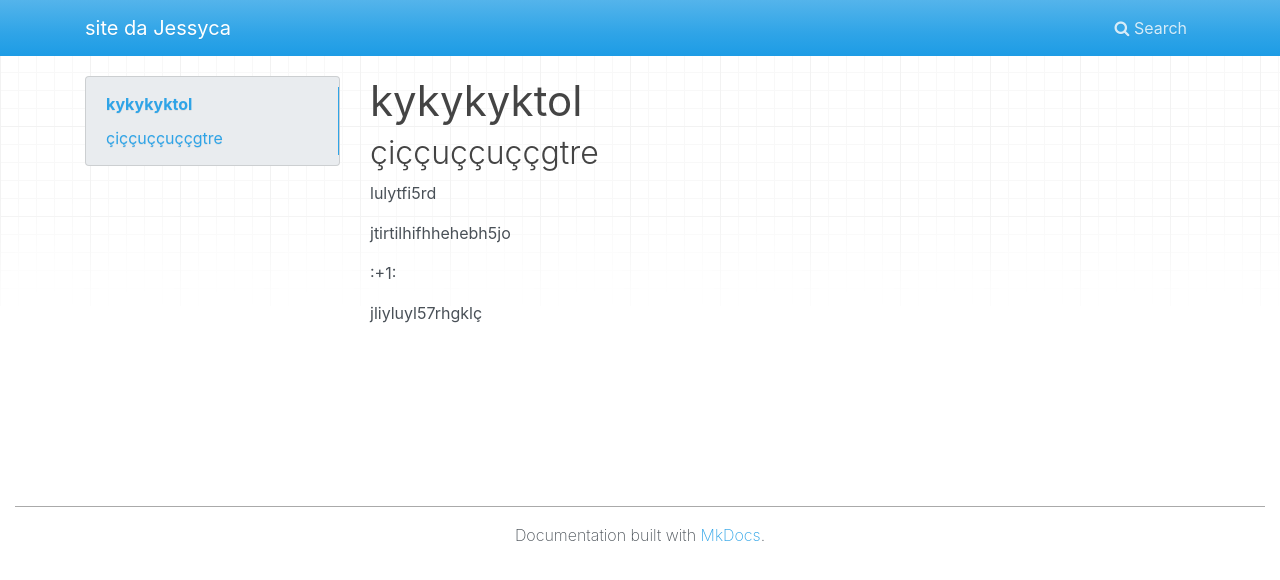
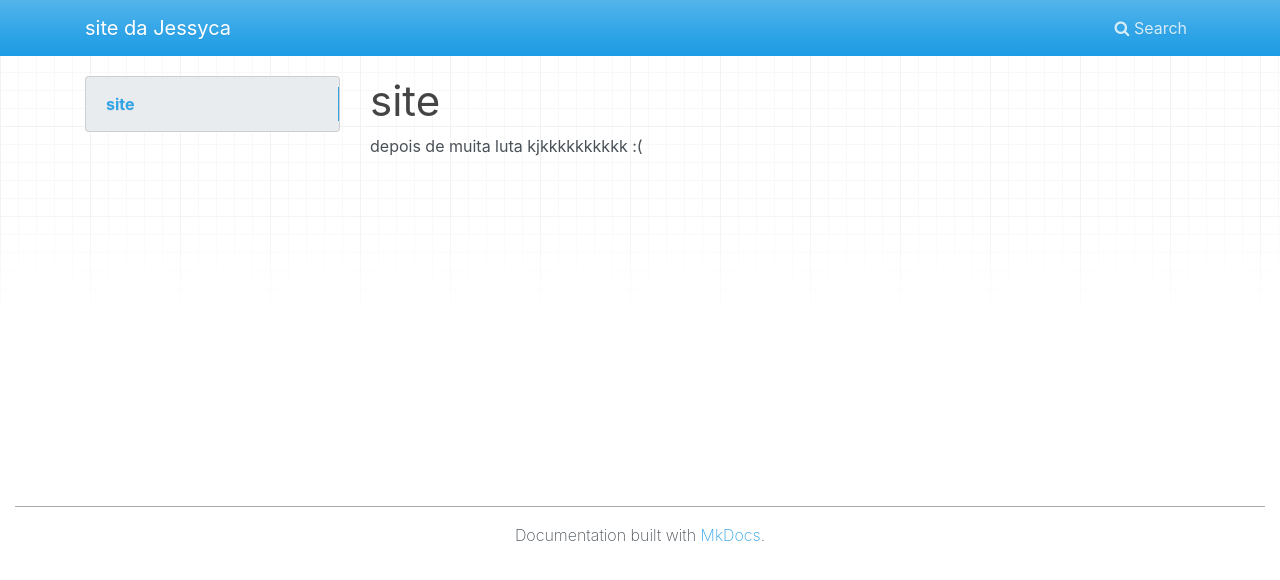
Before and after one commit to jessycaf/lorem, a plain HTML site: page index.html in a window 1280 px wide. Drawn offline with nearby package versions, Linux system fonts and the light colour scheme.

Commit message:
Deployed 4f4a9b5 with MkDocs version: 1.2.3

```diff
--- a/index.html
+++ b/index.html
@@ -52,12 +52,8 @@
     <div id="toc-collapse" class="navbar-collapse collapse card bg-secondary">
         <ul class="nav flex-column">
 
-            <li class="nav-item" data-level="1"><a href="#kykykyktol" class="nav-link">kykykyktol</a>
+            <li class="nav-item" data-level="1"><a href="#site" class="nav-link">site</a>
               <ul class="nav flex-column">
-            <li class="nav-item" data-level="2"><a href="#ciccuccuccgtre" class="nav-link">çiççuççuççgtre</a>
-              <ul class="nav flex-column">
-              </ul>
-            </li>
               </ul>
             </li>
         </ul>
@@ -65,12 +61,8 @@
 </div></div>
                     <div class="col-md-9" role="main">
 
-<h1 id="kykykyktol">kykykyktol</h1>
-<h2 id="ciccuccuccgtre">çiççuççuççgtre</h2>
-<p>lulytfi5rd</p>
-<p>jtirtilhifhhehebh5jo</p>
-<p>:+1:</p>
-<p>jliyluyl57rhgklç</p></div>
+<h1 id="site">site</h1>
+<p>depois de muita luta kjkkkkkkkkkk :(</p></div>
             </div>
         </div>
 
@@ -151,5 +143,5 @@
 
 <!--
 MkDocs version : 1.2.3
-Build Date UTC : 2021-11-17 23:08:04.725816+00:00
+Build Date UTC : 2021-11-17 23:14:59.829267+00:00
 -->
--- a/search/search_index.json
+++ b/search/search_index.json
@@ -1 +1 @@
-{"config":{"indexing":"full","lang":["en"],"min_search_length":3,"prebuild_index":false,"separator":"[\\s\\-]+"},"docs":[{"location":"","text":"kykykyktol \u00e7i\u00e7\u00e7u\u00e7\u00e7u\u00e7\u00e7gtre lulytfi5rd jtirtilhifhhehebh5jo :+1: jliyluyl57rhgkl\u00e7","title":"kykykyktol"},{"location":"#kykykyktol","text":"","title":"kykykyktol"},{"location":"#ciccuccuccgtre","text":"lulytfi5rd jtirtilhifhhehebh5jo :+1: jliyluyl57rhgkl\u00e7","title":"\u00e7i\u00e7\u00e7u\u00e7\u00e7u\u00e7\u00e7gtre"}]}
+{"config":{"indexing":"full","lang":["en"],"min_search_length":3,"prebuild_index":false,"separator":"[\\s\\-]+"},"docs":[{"location":"","text":"site depois de muita luta kjkkkkkkkkkk :(","title":"site"},{"location":"#site","text":"depois de muita luta kjkkkkkkkkkk :(","title":"site"}]}
```
Also changed, not shown: 1 other file.
